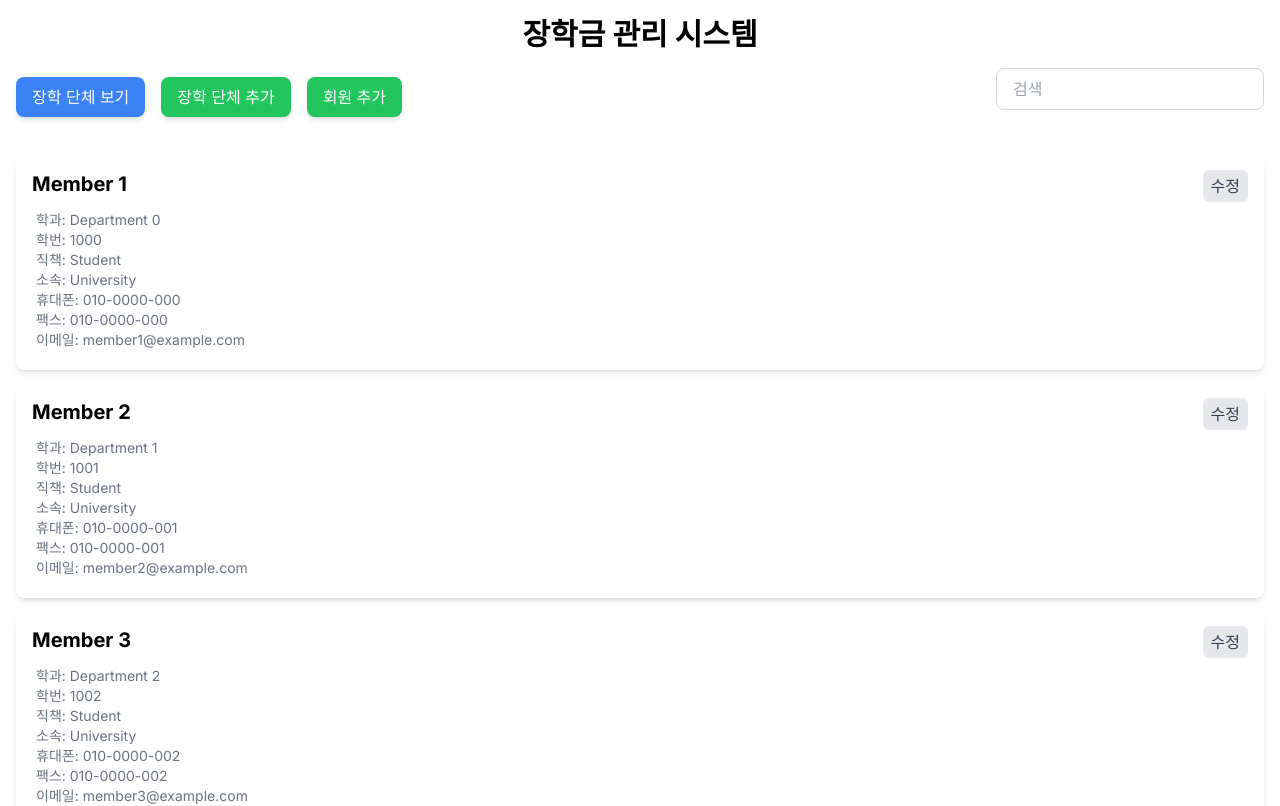
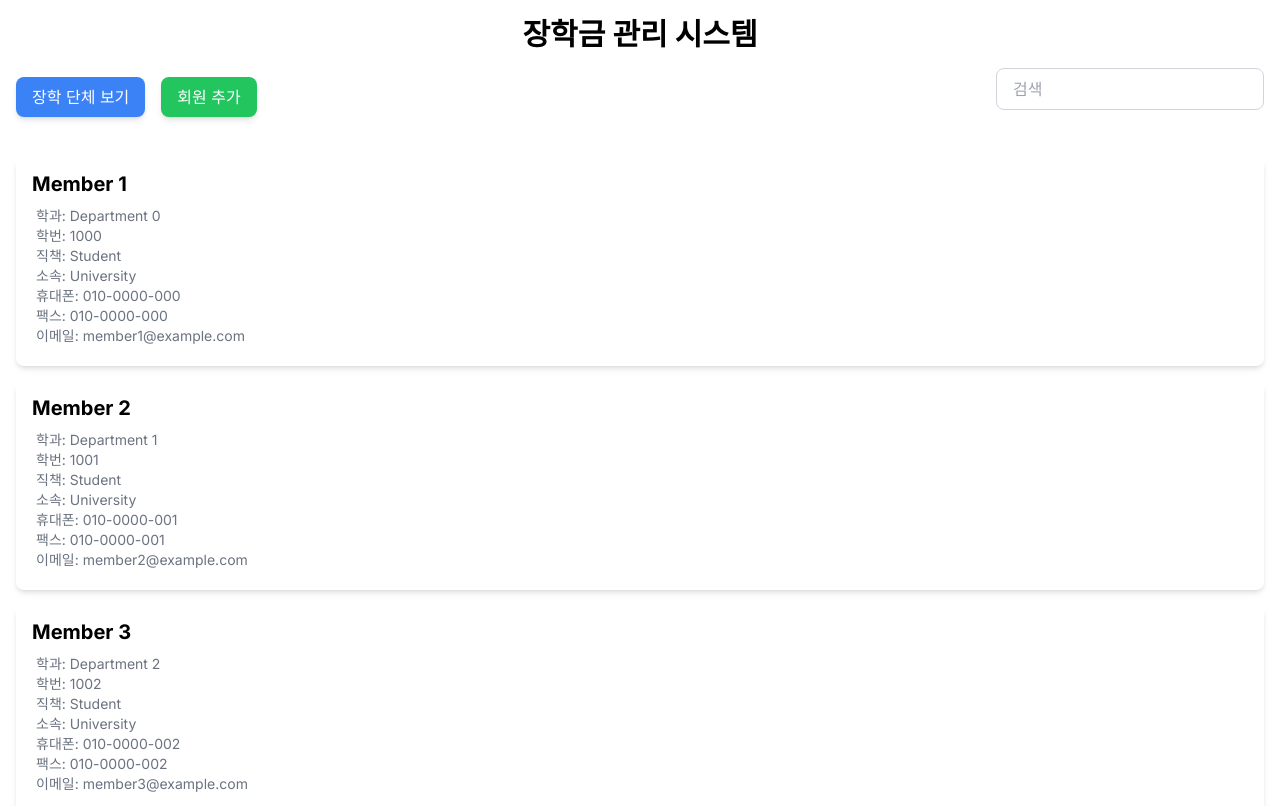
Before and after one commit to INHA-reunion/web, a Next.js app: page / in a window 1280 px wide. Shown: the top 806 px of the page. Built offline with nearby package versions, Linux system fonts and the light colour scheme.

Commit message:
Refactor: delete the button(add reunion group, edit member infomation) and modify member list code
<li
  key=${member.id}
  className=...
  onClick={() => router.push(`/members/${member.id}`)}
>

delete the button(add reunion group, edit member infomation) and create each list click event

```diff
--- a/src/app/page.tsx
+++ b/src/app/page.tsx
@@ -1,4 +1,3 @@
-// pages/index.tsx
 "use client";
 
 import React, { useState, useEffect } from "react";
@@ -39,10 +38,6 @@ const Home: React.FC = () => {
     } catch (error) {
       console.error("Error fetching members:", error);
     }
-  };
-
-  const handleEditMember = (memberId: number) => {
-    router.push(`/edit-member/${memberId}`);
   };
 
   const handleSearchChange = (newSearchTerm: string) => {
@@ -107,12 +102,7 @@ const Home: React.FC = () => {
               )}
             </button>
           </div>
-          <button
-            className="bg-green-500 hover:bg-green-600 text-white px-4 py-2 rounded-lg shadow-md mr-4"
-            onClick={() => router.push("/add-consignment-group")}
-          >
-            장학 단체 추가
-          </button>
+
           <button
             className="bg-green-500 hover:bg-green-600 text-white px-4 py-2 rounded-lg shadow-md"
             onClick={() => router.push("/add-member")}
@@ -130,16 +120,11 @@ const Home: React.FC = () => {
           ? currentMembers.map((member) => (
               <li
                 key={member.id}
-                className="my-4 py-3 px-4 rounded-lg shadow-md bg-white mb-2 hover:bg-gray-100"
+                className="my-4 py-3 px-4 rounded-lg shadow-md bg-white mb-2 hover:bg-gray-100 cursor-pointer"
+                onClick={() => router.push(`/members/${member.id}`)}
               >
                 <div className="flex justify-between">
                   <div className="text-xl font-bold">{member.name}</div>
-                  <button
-                    className="ml-2 px-2 py-1 bg-gray-200 text-gray-700 rounded-md hover:bg-gray-300 focus:outline-none focus:bg-gray-300"
-                    onClick={() => handleEditMember(member.id)}
-                  >
-                    수정
-                  </button>
                 </div>
                 <div className="px-1 py-2 text-sm text-gray-500">
                   <p>학과: {member.department}</p>
```
